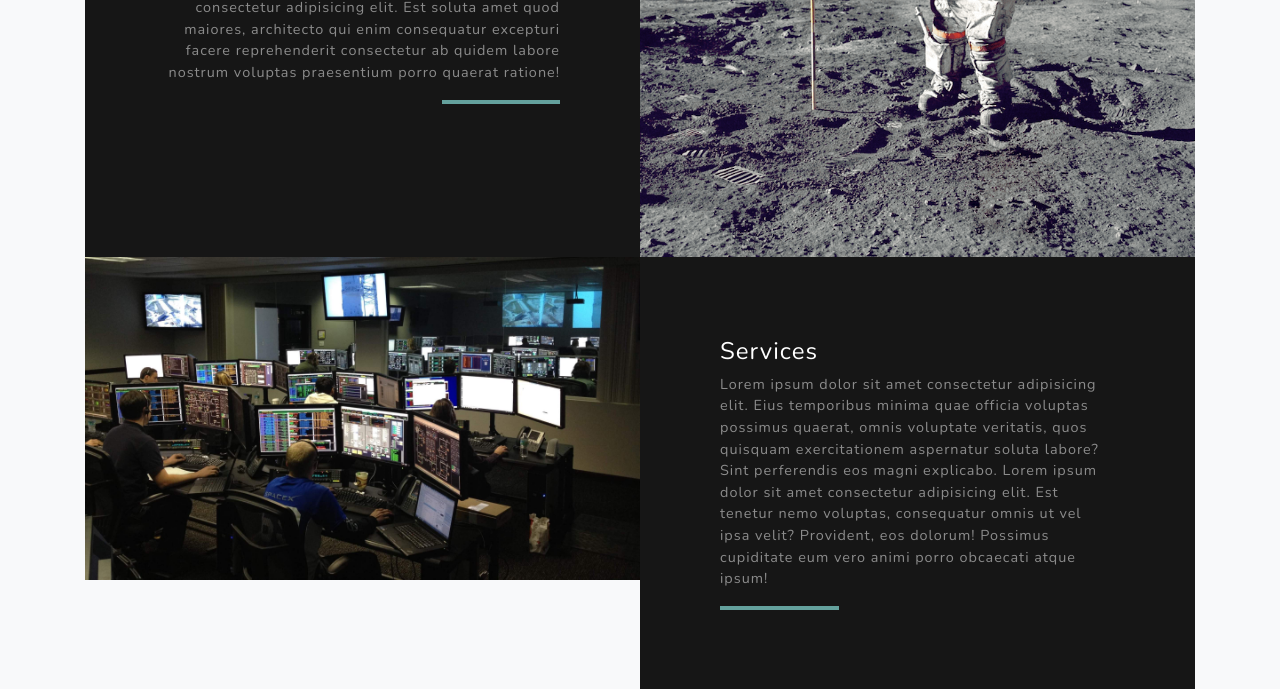
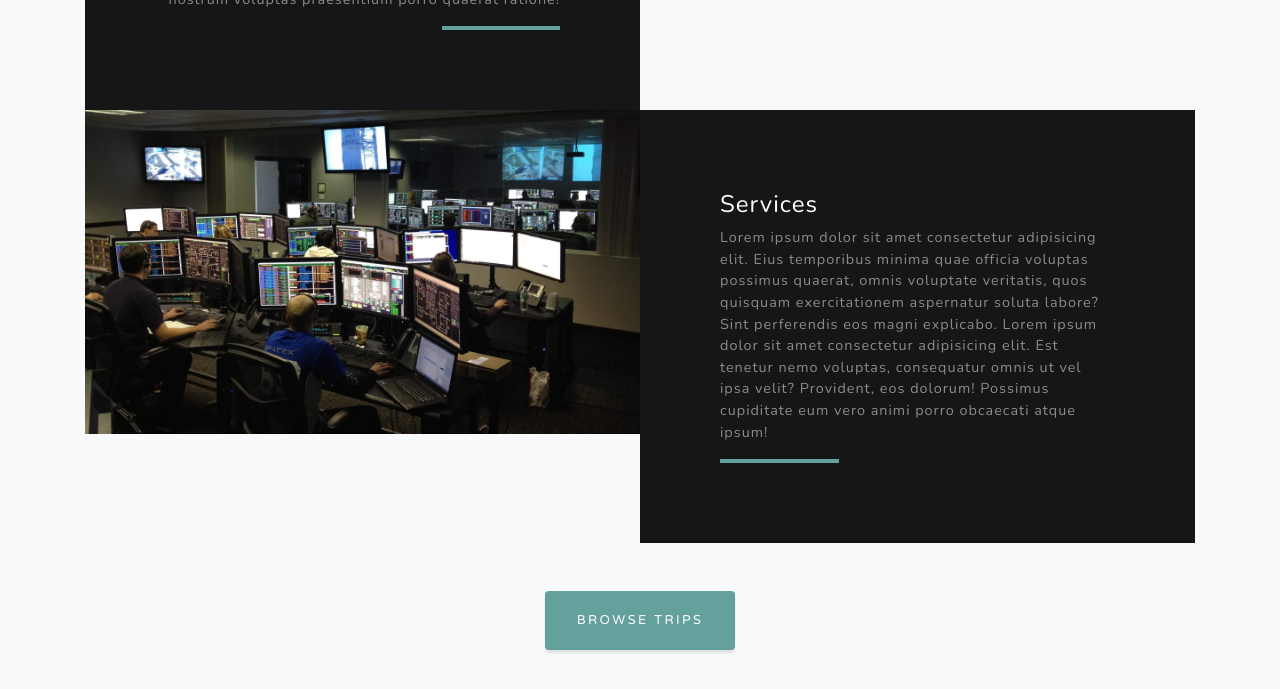
Before and after one commit to AlexiaDelorme/project-spacex, a Django app: page /main/about/ in a window 1280 px wide. Shown: the part 1199-1888 px from the top of the page. Run offline with Django 3.2, Linux system fonts and the light colour scheme; some libraries are stand-ins or nearby versions.

Commit message:
Corrected typo for img

```diff
--- a/main_pages/templates/about.html
+++ b/main_pages/templates/about.html
@@ -40,7 +40,7 @@
 		<!-- History -->
 		<div class="row justify-content-center no-gutters mb-5 mb-lg-0">
 			<div class="col-lg-6">
-				<img class="img-fluid" src="{% static 'img/moon-3.jpg' %}" alt="Img History">
+				<img class="img-fluid" src="{% static 'img/moon-3.png' %}" alt="Img History">
             </div>
 			<div class="col-lg-6 order-lg-first">
 				<div class="bg-black text-center h-100 project">
```
